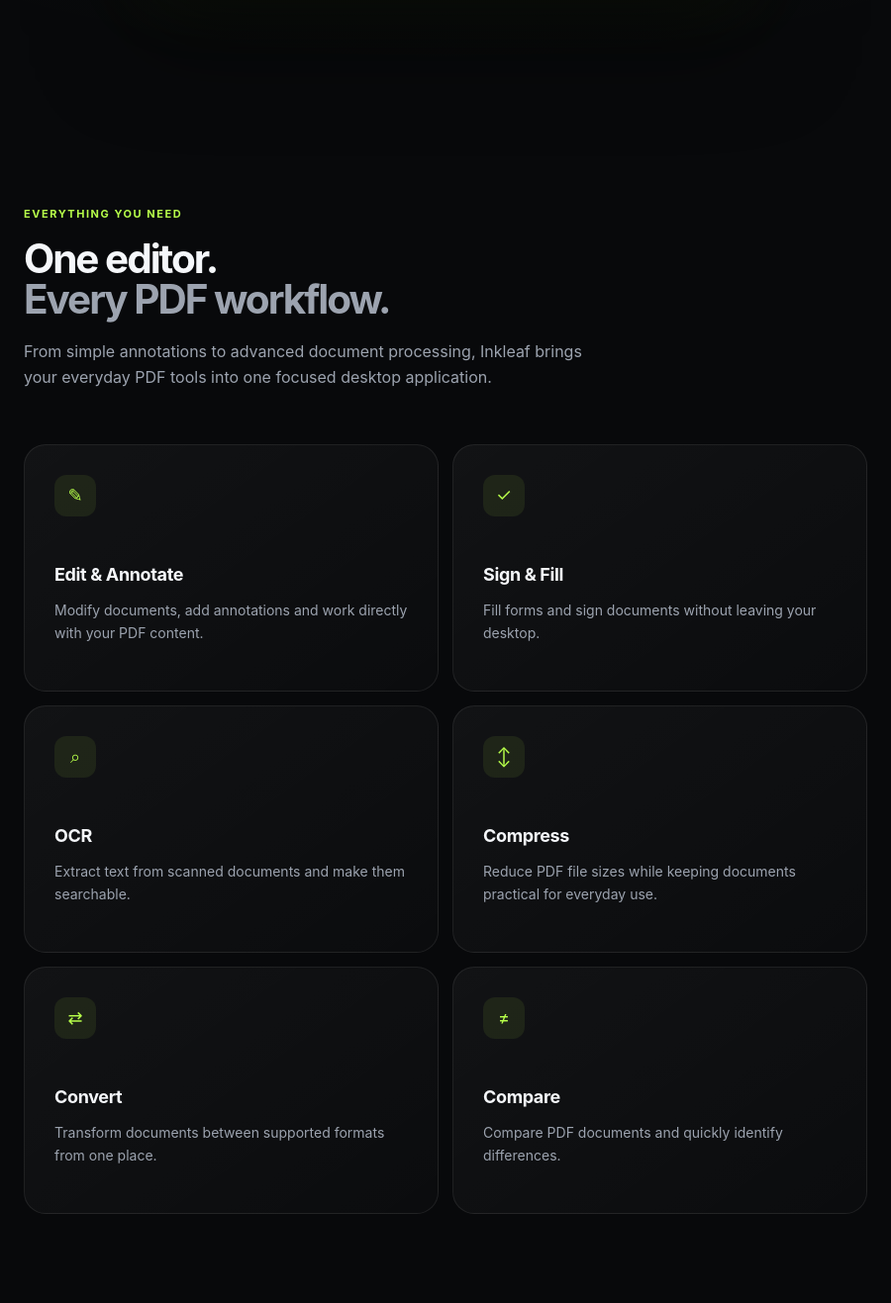
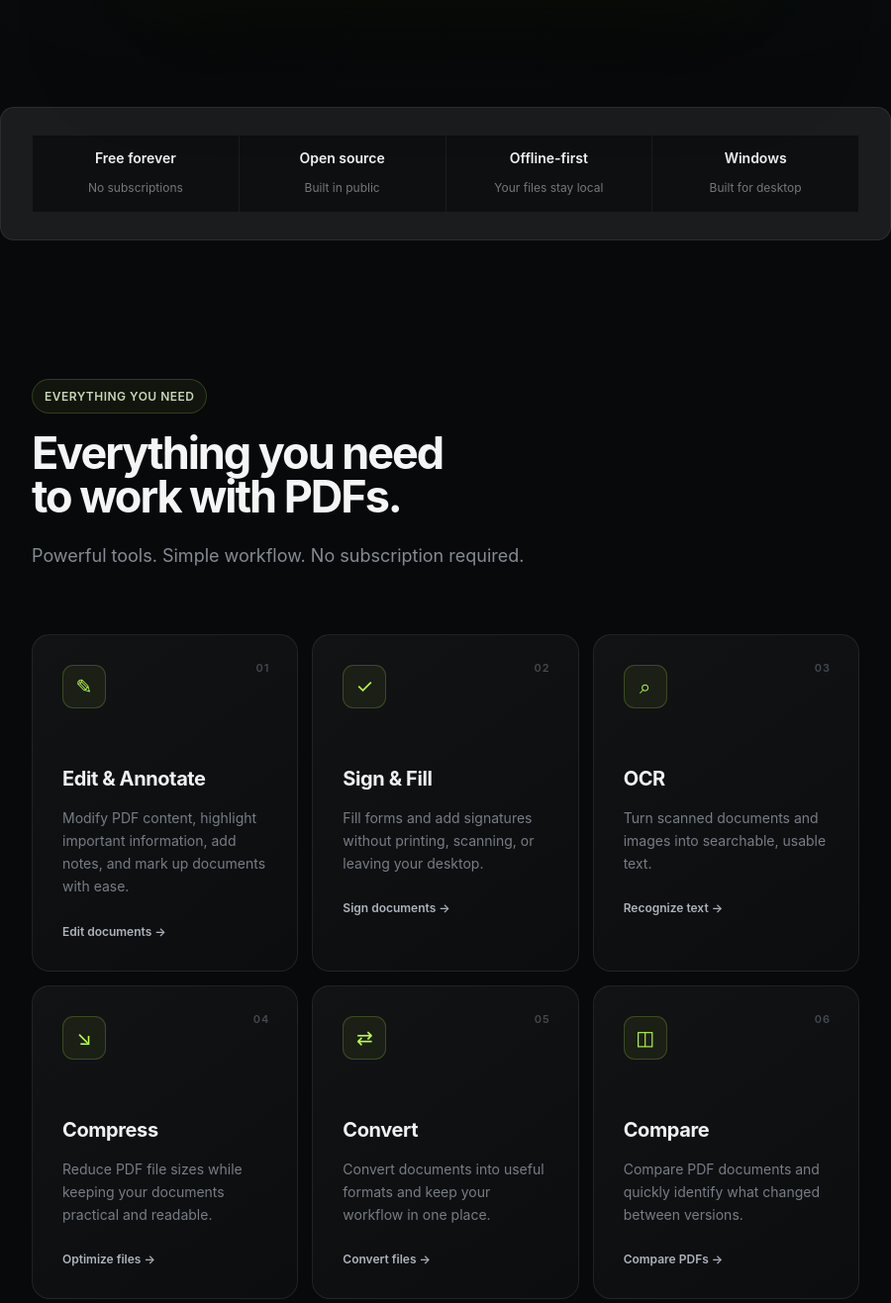
Before and after one commit to priyanshdas/inkleaf, an Electron app: page website/index.html in a window 900 px wide. Shown: the part 1162-2479 px from the top of the page at 99% size. Drawn offline with Linux system fonts and the light colour scheme.

Commit message:
feat: add trust strip and enhance features section with improved layout and content

```diff
--- a/website/index.html
+++ b/website/index.html
@@ -226,115 +226,109 @@
   </div>
 </div>
 </section>
+<section class="trust-strip">
+  <div class="trust-item">
+    <strong>Free forever</strong>
+    <span>No subscriptions</span>
+  </div>
 
+  <div class="trust-item">
+    <strong>Open source</strong>
+    <span>Built in public</span>
+  </div>
+
+  <div class="trust-item">
+    <strong>Offline-first</strong>
+    <span>Your files stay local</span>
+  </div>
+
+  <div class="trust-item">
+    <strong>Windows</strong>
+    <span>Built for desktop</span>
+  </div>
+</section>
 
     <!-- Features -->
-    <section id="features" class="section">
+    <section class="features" id="features">
+  <div class="section-heading">
+    <div class="eyebrow">EVERYTHING YOU NEED</div>
 
-      <div class="section-heading">
-
-        <div class="section-label">
-          EVERYTHING YOU NEED
-        </div>
-
-        <h2>
-          One editor.
-          <br />
-          <span>Every PDF workflow.</span>
-        </h2>
+    <h2>Everything you need<br>to work with PDFs.</h2>
 
     <p>
-          From simple annotations to advanced document processing,
-          Inkleaf brings your everyday PDF tools into one focused
-          desktop application.
+      Powerful tools. Simple workflow. No subscription required.
     </p>
-
   </div>
-
 
   <div class="feature-grid">
 
-        <article class="feature-card feature-large">
-
+    <article class="feature-card">
+      <div class="feature-number">01</div>
       <div class="feature-icon">✎</div>
-
       <h3>Edit &amp; Annotate</h3>
-
       <p>
-            Modify documents, add annotations and work directly
-            with your PDF content.
+        Modify PDF content, highlight important information,
+        add notes, and mark up documents with ease.
       </p>
-
+      <span class="feature-link">Edit documents →</span>
     </article>
 
+    <article class="feature-card">
+      <div class="feature-number">02</div>
+      <div class="feature-icon">✓</div>
+      <h3>Sign &amp; Fill</h3>
+      <p>
+        Fill forms and add signatures without printing,
+        scanning, or leaving your desktop.
+      </p>
+      <span class="feature-link">Sign documents →</span>
+    </article>
 
     <article class="feature-card">
-
-          <div class="feature-icon">✓</div>
-
-          <h3>Sign &amp; Fill</h3>
-
+      <div class="feature-number">03</div>
+      <div class="feature-icon">⌕</div>
+      <h3>OCR</h3>
       <p>
-            Fill forms and sign documents without leaving your desktop.
+        Turn scanned documents and images into searchable,
+        usable text.
       </p>
-
+      <span class="feature-link">Recognize text →</span>
     </article>
 
+    <article class="feature-card">
+      <div class="feature-number">04</div>
+      <div class="feature-icon">↘</div>
+      <h3>Compress</h3>
+      <p>
+        Reduce PDF file sizes while keeping your documents
+        practical and readable.
+      </p>
+      <span class="feature-link">Optimize files →</span>
+    </article>
 
     <article class="feature-card">
-
-          <div class="feature-icon">⌕</div>
-
-          <h3>OCR</h3>
-
+      <div class="feature-number">05</div>
+      <div class="feature-icon">⇄</div>
+      <h3>Convert</h3>
       <p>
-            Extract text from scanned documents and make them searchable.
+        Convert documents into useful formats and keep your
+        workflow in one place.
       </p>
-
+      <span class="feature-link">Convert files →</span>
     </article>
 
-
     <article class="feature-card">
-
-          <div class="feature-icon">↕</div>
-
-          <h3>Compress</h3>
-
+      <div class="feature-number">06</div>
+      <div class="feature-icon">◫</div>
+      <h3>Compare</h3>
       <p>
-            Reduce PDF file sizes while keeping documents practical
-            for everyday use.
+        Compare PDF documents and quickly identify what
+        changed between versions.
       </p>
-
-        </article>
-
-
-        <article class="feature-card">
-
-          <div class="feature-icon">⇄</div>
-
-          <h3>Convert</h3>
-
-          <p>
-            Transform documents between supported formats from one place.
-          </p>
-
-        </article>
-
-
-        <article class="feature-card">
-
-          <div class="feature-icon">≠</div>
-
-          <h3>Compare</h3>
-
-          <p>
-            Compare PDF documents and quickly identify differences.
-          </p>
-
+      <span class="feature-link">Compare PDFs →</span>
     </article>
 
   </div>
-
 </section>
 
 
--- a/website/style.css
+++ b/website/style.css
@@ -1579,3 +1579,199 @@
     transform: none;
   }
 }
+
+/* Trust Strip */
+
+.trust-strip {
+  max-width: 1100px;
+  margin: 0 auto;
+  padding: 28px 32px;
+  display: grid;
+  grid-template-columns: repeat(4, 1fr);
+  gap: 1px;
+  background: rgba(255, 255, 255, 0.08);
+  border: 1px solid rgba(255, 255, 255, 0.08);
+  border-radius: 14px;
+  overflow: hidden;
+}
+
+.trust-item {
+  padding: 12px 24px;
+  text-align: center;
+  background: #0d0f11;
+}
+
+.trust-item strong {
+  display: block;
+  margin-bottom: 5px;
+  color: #f1f1f1;
+  font-size: 14px;
+  font-weight: 600;
+}
+
+.trust-item span {
+  color: #777;
+  font-size: 12px;
+}
+
+@media (max-width: 700px) {
+  .trust-strip {
+    grid-template-columns: repeat(2, 1fr);
+    margin: 0 20px;
+    padding: 12px;
+  }
+
+  .trust-item {
+    padding: 16px 10px;
+  }
+}
+
+/* Feature Section */
+
+.features {
+  max-width: 1100px;
+  margin: 0 auto;
+  padding: 140px 32px;
+}
+
+.section-heading {
+  max-width: 700px;
+  margin-bottom: 64px;
+}
+
+.section-heading .eyebrow {
+  margin-bottom: 18px;
+}
+
+.section-heading h2 {
+  margin: 0;
+  color: #f5f5f5;
+  font-size: clamp(42px, 5vw, 68px);
+  line-height: 0.98;
+  letter-spacing: -0.045em;
+}
+
+.section-heading p {
+  margin-top: 24px;
+  color: #858b94;
+  font-size: 18px;
+  line-height: 1.6;
+}
+
+.feature-grid {
+  display: grid;
+  grid-template-columns: repeat(3, 1fr);
+  gap: 14px;
+}
+
+.feature-card {
+  position: relative;
+  min-height: 300px;
+  padding: 30px;
+  background: linear-gradient(
+    145deg,
+    rgba(255, 255, 255, 0.045),
+    rgba(255, 255, 255, 0.018)
+  );
+  border: 1px solid rgba(255, 255, 255, 0.08);
+  border-radius: 18px;
+  overflow: hidden;
+  transition:
+    transform 0.3s ease,
+    border-color 0.3s ease,
+    background 0.3s ease;
+}
+
+.feature-card::before {
+  content: "";
+  position: absolute;
+  width: 180px;
+  height: 180px;
+  top: -100px;
+  right: -80px;
+  background: rgba(183, 255, 74, 0.08);
+  border-radius: 50%;
+  filter: blur(40px);
+  opacity: 0;
+  transition: opacity 0.3s ease;
+}
+
+.feature-card:hover {
+  transform: translateY(-5px);
+  border-color: rgba(183, 255, 74, 0.25);
+  background: linear-gradient(
+    145deg,
+    rgba(255, 255, 255, 0.065),
+    rgba(255, 255, 255, 0.025)
+  );
+}
+
+.feature-card:hover::before {
+  opacity: 1;
+}
+
+.feature-number {
+  position: absolute;
+  top: 25px;
+  right: 28px;
+  color: #444a50;
+  font-size: 11px;
+  font-weight: 600;
+  letter-spacing: 1px;
+}
+
+.feature-icon {
+  display: flex;
+  align-items: center;
+  justify-content: center;
+  width: 44px;
+  height: 44px;
+  margin-bottom: 55px;
+  border: 1px solid rgba(183, 255, 74, 0.2);
+  border-radius: 11px;
+  background: rgba(183, 255, 74, 0.06);
+  color: #b7ff4a;
+  font-size: 20px;
+}
+
+.feature-card h3 {
+  margin: 0 0 12px;
+  color: #f1f1f1;
+  font-size: 20px;
+  letter-spacing: -0.02em;
+}
+
+.feature-card p {
+  margin: 0;
+  color: #777d86;
+  font-size: 14px;
+  line-height: 1.65;
+}
+
+.feature-link {
+  display: block;
+  margin-top: 24px;
+  color: #aeb4bd;
+  font-size: 12px;
+  font-weight: 600;
+}
+
+@media (max-width: 850px) {
+  .feature-grid {
+    grid-template-columns: repeat(2, 1fr);
+  }
+}
+
+@media (max-width: 600px) {
+  .features {
+    padding: 100px 20px;
+  }
+
+  .feature-grid {
+    grid-template-columns: 1fr;
+  }
+
+  .feature-card {
+    min-height: 260px;
+  }
+}
```
Lines whose indentation alone changed are shown as unchanged.
